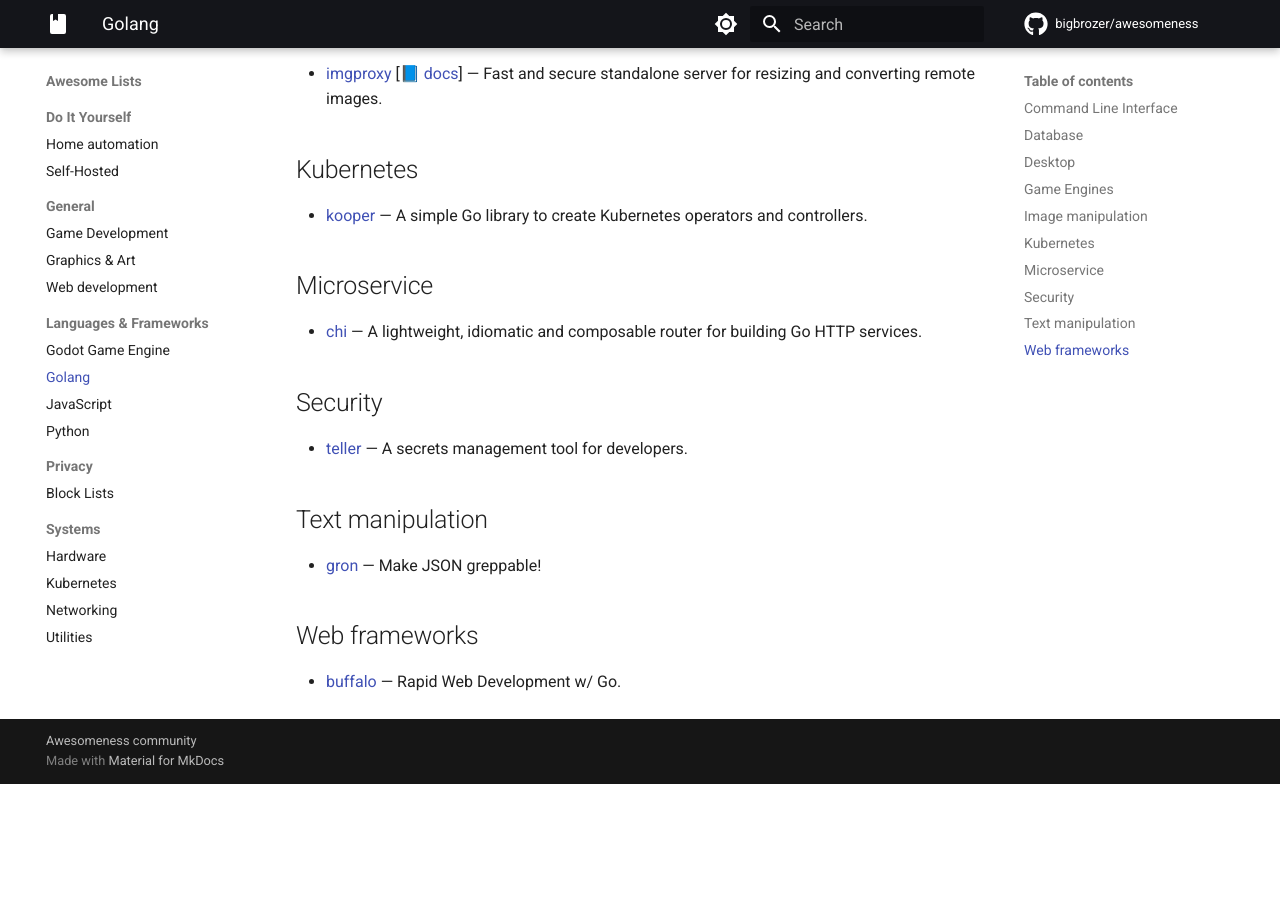
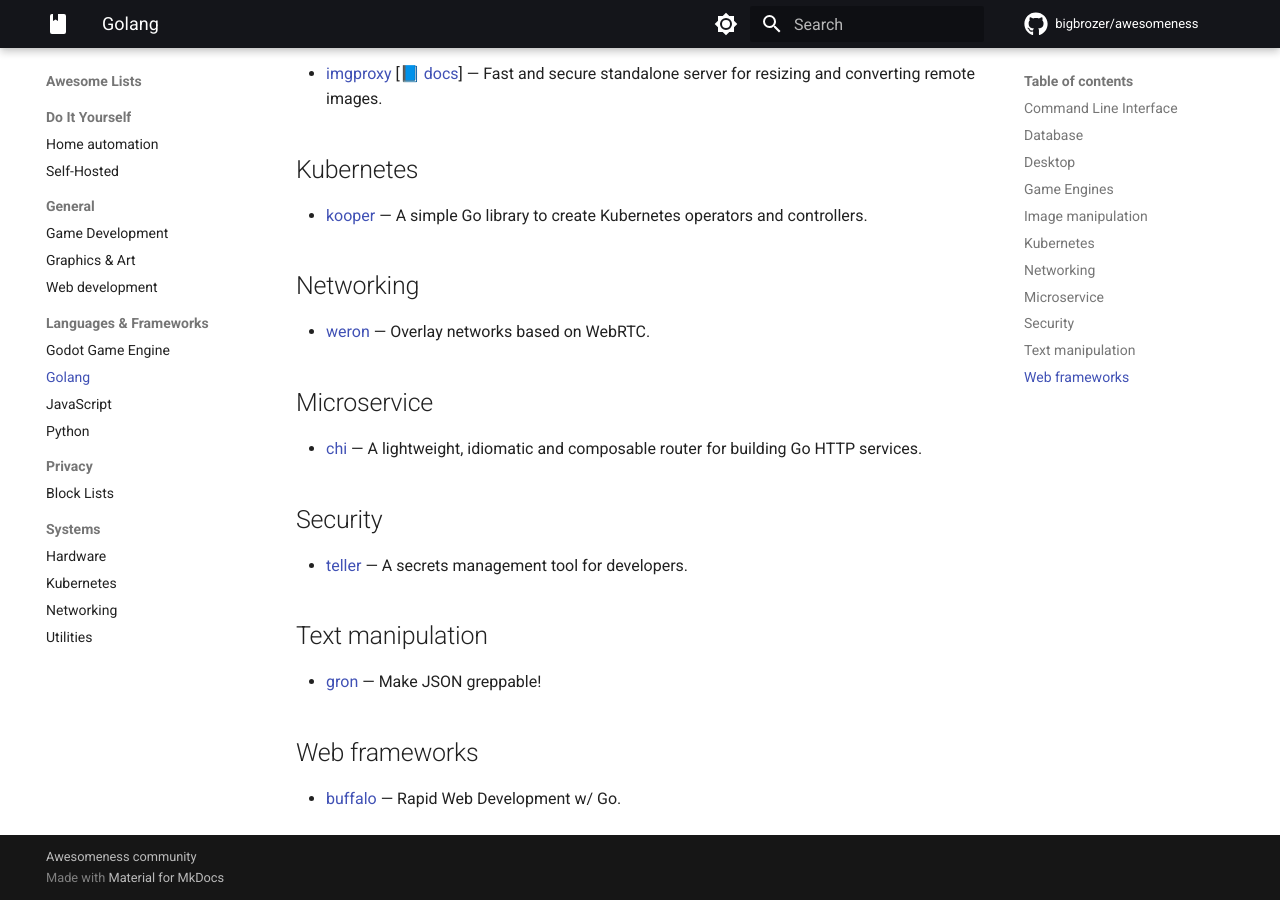
Before and after one commit to bigbrozer/awesomeness, an MkDocs documentation site: the page built from docs/lists/golang.md, in a window 1280 px wide and 900 px high, scrolled down 1012 px. Built offline with MkDocs 1.6.1 and Material for MkDocs 9.7.7, drawn with Linux system fonts in a browser that asks for light colours; emoji names are drawn with the system emoji font; comment, search, counter and statistics services are not loaded; before the commit the page ends 1796 px from its top, so only the background shows below that.

Commit message:
feat(golang): add `weron`

```diff
--- a/docs/lists/golang.md
+++ b/docs/lists/golang.md
@@ -44,6 +44,10 @@ tags:
 
 - [kooper](https://github.com/spotahome/kooper) — A simple Go library to create Kubernetes operators and controllers.
 
+## Networking
+
+- [weron](https://github.com/pojntfx/weron) — Overlay networks based on WebRTC.
+
 ## Microservice
 
 - [chi](https://github.com/go-chi/chi) — A lightweight, idiomatic and composable router for building Go HTTP services.
```
